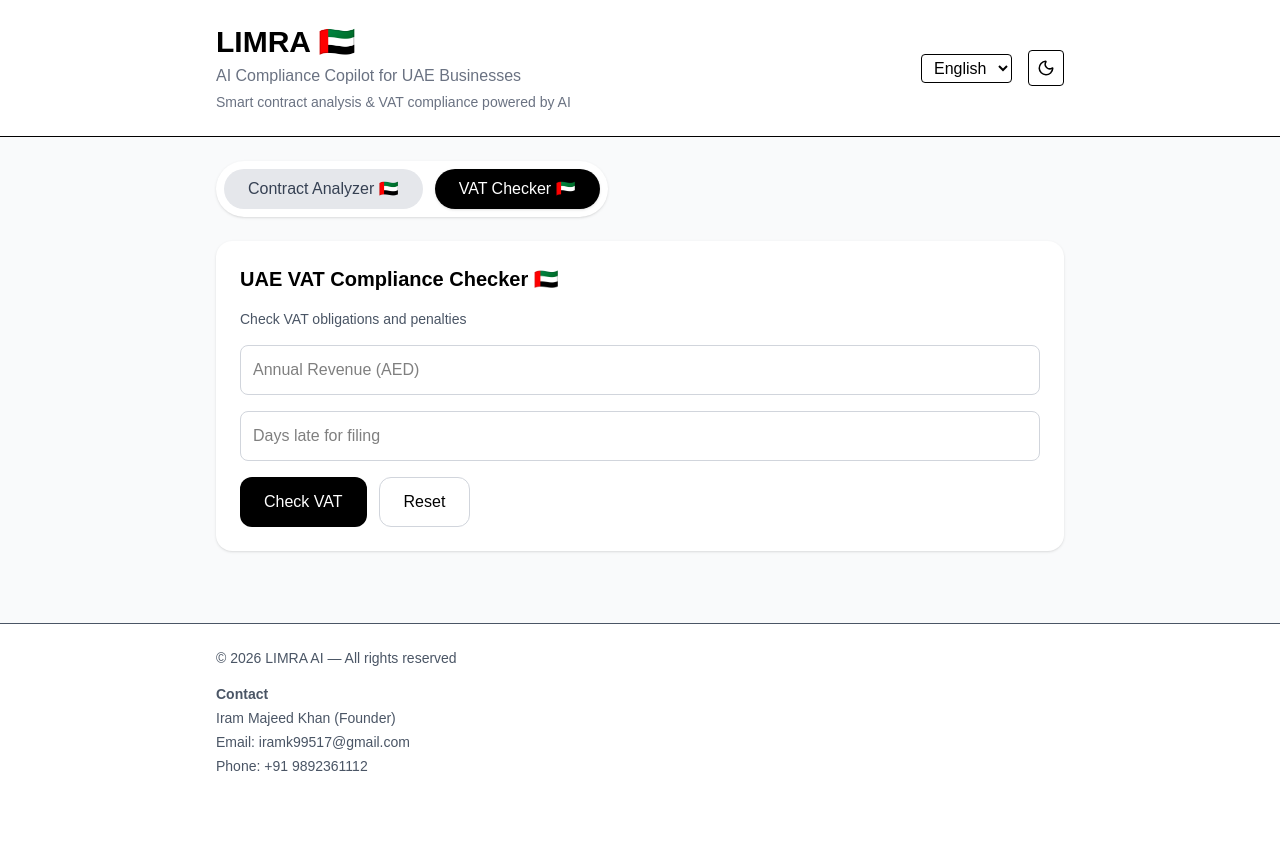
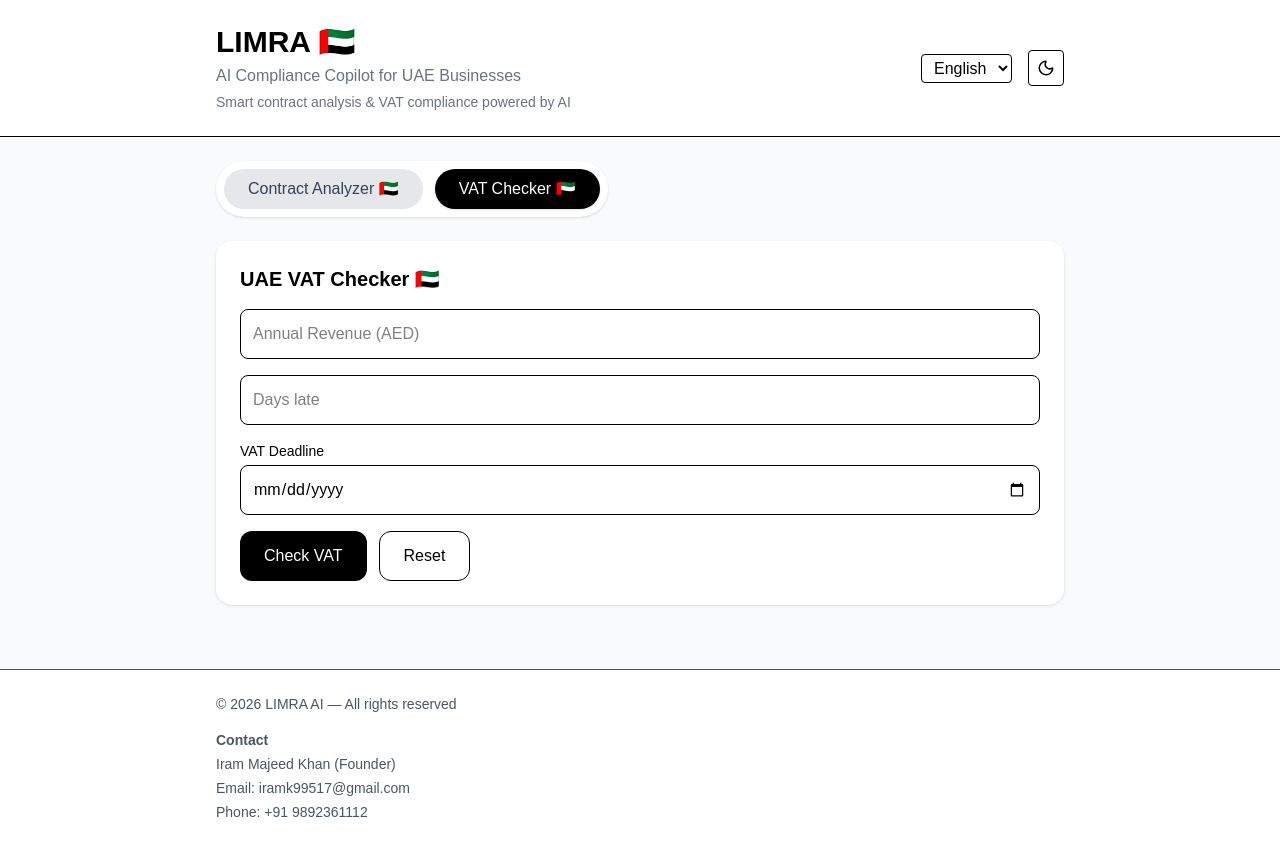
Before and after one commit to IramKhan99517/ai-compliance-copilot, a Next.js app: page / in a window 1280 px wide. Both pictures are taken after a click on the button "VAT Checker 🇦🇪". Before the commit the page ends 800 px from the top, so only its background shows below. Built offline with nearby package versions, Linux system fonts and the light colour scheme.

Commit message:
Update VatChecker.tsx

```diff
--- a/app/components/VatChecker.tsx
+++ b/app/components/VatChecker.tsx
@@ -1,13 +1,20 @@
 "use client";
 
-import { useState } from "react";
+import { useState, useEffect } from "react";
 
 export default function VatChecker({ language = "en" }: { language?: string }) {
   const [revenue, setRevenue] = useState("");
   const [lateDays, setLateDays] = useState("");
+  const [deadline, setDeadline] = useState("");
   const [result, setResult] = useState<any>(null);
 
   const isArabic = language === "ar";
+
+  // ✅ Load saved deadline
+  useEffect(() => {
+    const savedDeadline = localStorage.getItem("vat_deadline");
+    if (savedDeadline) setDeadline(savedDeadline);
+  }, []);
 
   const handleCheck = () => {
     const rev = Number(revenue);
@@ -23,78 +30,71 @@ export default function VatChecker({ language = "en" }: { language?: string }) {
     // ✅ Registration logic
     if (rev >= 375000) {
       status = isArabic
-        ? "✅ التسجيل في ضريبة القيمة المضافة إلزامي"
-        : "✅ Mandatory VAT registration required in UAE";
+        ? "✅ التسجيل إلزامي"
+        : "✅ Mandatory VAT registration required";
 
       steps = isArabic
         ? [
-            "إنشاء حساب على بوابة الهيئة الاتحادية للضرائب عبر https://eservices.tax.gov.ae",
+            "إنشاء حساب على بوابة FTA",
             "تعبئة نموذج التسجيل",
-            "تحميل المستندات المطلوبة",
-            "الحصول على رقم TRN"
-          ]
-        : [
-            "Create FTA account via https://eservices.tax.gov.ae",
-            "Fill VAT registration application",
-            "Upload required documents",
-            "Receive TRN"
-          ];
-    } else if (rev >= 187500) {
-      status = isArabic
-        ? "⚠️ يمكنك التسجيل طوعياً"
-        : "⚠️ Eligible for voluntary VAT registration";
-
-      steps = isArabic
-        ? [
-            "إنشاء حساب في بوابة الهيئة",
-            "التقديم للتسجيل الطوعي",
-            "إرسال المستندات",
+            "تحميل المستندات",
             "الحصول على TRN"
           ]
         : [
             "Create FTA account",
-            "Apply for voluntary registration",
-            "Submit documents",
-            "Receive TRN"
+            "Fill registration form",
+            "Upload documents",
+            "Get TRN"
           ];
+    } else if (rev >= 187500) {
+      status = isArabic
+        ? "⚠️ تسجيل طوعي"
+        : "⚠️ Eligible for voluntary registration";
+
+      steps = isArabic
+        ? ["إنشاء حساب", "تقديم طلب", "إرسال المستندات", "الحصول على TRN"]
+        : ["Create account", "Apply", "Submit docs", "Get TRN"];
     } else {
       status = isArabic
-        ? "✅ لا يلزم التسجيل حالياً"
-        : "✅ VAT registration not required currently";
+        ? "✅ لا يلزم التسجيل"
+        : "✅ No VAT registration required";
     }
 
     // ✅ Filing
     filing = isArabic
-      ? [
-          "تقديم الإقرارات الضريبية ربع سنوياً عبر بوابة FTA",
-          "الاحتفاظ بالفواتير والسجلات",
-          "دفع الضريبة قبل الموعد",
-          "تقديم خلال 28 يوم من نهاية الفترة"
-        ]
-      : [
-          "File VAT returns quarterly",
-          "Maintain invoices and records",
-          "Pay before deadline",
-          "File within 28 days of period end"
-        ];
+      ? ["تقديم الإقرار", "الاحتفاظ بالسجلات", "الدفع في الوقت"]
+      : ["File returns", "Maintain records", "Pay on time"];
 
     // ✅ Penalty
     if (daysLate > 0) {
       penalty = 1000;
+      if (daysLate > 30) penalty += 2000;
+      penalty += Math.round(rev * 0.02);
+    }
 
-      if (daysLate > 30) penalty += 2000;
-
-      penalty += Math.round(rev * 0.02);
+    // ✅ Save deadline
+    if (deadline) {
+      localStorage.setItem("vat_deadline", deadline);
     }
 
     setResult({ status, steps, filing, penalty, lateDays: daysLate });
   };
 
-  const handleReset = () => {
-    setRevenue("");
-    setLateDays("");
-    setResult(null);
+  // ✅ Deadline logic
+  const calculateDays = () => {
+    if (!deadline) return null;
+
+    const today = new Date();
+    const due = new Date(deadline);
+
+    const diff = Math.floor(
+      (due.getTime() - today.getTime()) / (1000 * 60 * 60 * 24)
+    );
+
+    return diff;
   };
+
+  const daysLeft = calculateDays();
 
   return (
     <div className="
@@ -105,29 +105,14 @@ export default function VatChecker({ language = "en" }: { language?: string }) {
 
       {/* ✅ TITLE */}
       <h2 className="text-xl font-semibold">
-        {isArabic
-          ? "مدقق ضريبة القيمة المضافة 🇦🇪"
-          : "UAE VAT Compliance Checker 🇦🇪"}
+        {isArabic ? "مدقق ضريبة القيمة المضافة 🇦🇪" : "UAE VAT Checker 🇦🇪"}
       </h2>
 
-      {/* ✅ Subtitle */}
-      <p className="text-sm text-gray-600 dark:text-gray-300">
-        {isArabic
-          ? "تحقق من الالتزامات والغرامات"
-          : "Check VAT obligations and penalties"}
-      </p>
-
-      {/* ✅ Revenue input */}
+      {/* ✅ Revenue */}
       <input
         type="number"
-        placeholder={
-          isArabic ? "الإيرادات السنوية (درهم)" : "Annual Revenue (AED)"
-        }
-        className="
-          w-full border p-3 rounded-lg
-          bg-white text-black border-gray-300
-          dark:bg-gray-700 dark:text-white dark:border-gray-600
-        "
+        placeholder={isArabic ? "الإيرادات السنوية" : "Annual Revenue (AED)"}
+        className="w-full border p-3 rounded-lg dark:bg-gray-700"
         value={revenue}
         onChange={(e) => setRevenue(e.target.value)}
       />
@@ -135,69 +120,78 @@ export default function VatChecker({ language = "en" }: { language?: string }) {
       {/* ✅ Late days */}
       <input
         type="number"
-        placeholder={
-          isArabic ? "عدد أيام التأخير" : "Days late for filing"
-        }
-        className="
-          w-full border p-3 rounded-lg
-          bg-white text-black border-gray-300
-          dark:bg-gray-700 dark:text-white dark:border-gray-600
-        "
+        placeholder={isArabic ? "أيام التأخير" : "Days late"}
+        className="w-full border p-3 rounded-lg dark:bg-gray-700"
         value={lateDays}
         onChange={(e) => setLateDays(e.target.value)}
       />
 
+      {/* ✅ NEW: Deadline input */}
+      <div>
+        <label className="text-sm block mb-1">
+          {isArabic ? "تاريخ الاستحقاق" : "VAT Deadline"}
+        </label>
+        <input
+          type="date"
+          value={deadline}
+          onChange={(e) => setDeadline(e.target.value)}
+          className="w-full border p-3 rounded-lg dark:bg-gray-700"
+        />
+      </div>
+
+      {/* ✅ DEADLINE ALERT */}
+      {daysLeft !== null && (
+        <>
+          {daysLeft >= 0 && daysLeft <= 5 && (
+            <div className="p-3 bg-yellow-100 dark:bg-yellow-600/20 rounded-lg">
+              ⚠️ {isArabic
+                ? `متبقي ${daysLeft} يوم`
+                : `Due in ${daysLeft} days`}
+            </div>
+          )}
+
+          {daysLeft < 0 && (
+            <div className="p-3 bg-red-100 dark:bg-red-600/20 rounded-lg">
+              ❌ {isArabic ? "تم تجاوز الموعد" : "Deadline missed!"}
+            </div>
+          )}
+        </>
+      )}
+
       {/* ✅ Buttons */}
       <div className="flex gap-3">
-
         <button
           onClick={handleCheck}
-          className="
-            px-6 py-3 rounded-xl transition transform hover:scale-105 active:scale-95
-            bg-black text-white hover:bg-gray-900
-            dark:bg-white dark:text-black dark:hover:bg-gray-200
-          "
+          className="px-6 py-3 bg-black text-white rounded-xl hover:scale-105 active:scale-95 transition dark:bg-white dark:text-black"
         >
           {isArabic ? "تحقق الآن" : "Check VAT"}
         </button>
 
         <button
-          onClick={handleReset}
-          className="
-            px-6 py-3 border rounded-xl transition transform active:scale-95
-            bg-white text-black border-gray-300
-            dark:bg-gray-700 dark:text-white dark:border-gray-500
-          "
+          onClick={() => {
+            setRevenue("");
+            setLateDays("");
+            setDeadline("");
+            setResult(null);
+          }}
+          className="px-6 py-3 border rounded-xl"
         >
           {isArabic ? "إعادة تعيين" : "Reset"}
         </button>
-
       </div>
 
       {/* ✅ RESULT */}
       {result && (
-        <div className="space-y-4 mt-4">
+        <div className="space-y-4 mt-4 animate-fadeIn">
 
-          {/* ✅ Status */}
-          <div className="
-            p-4 rounded-lg font-medium
-            bg-gray-100 text-black
-            dark:bg-gray-700 dark:text-white
-          ">
+          <div className="p-4 bg-gray-100 dark:bg-gray-700 rounded-lg">
             {result.status}
           </div>
 
-          {/* ✅ Steps */}
           {result.steps.length > 0 && (
-            <div className="
-              p-4 rounded-lg
-              bg-blue-50 text-black
-              dark:bg-blue-900/20 dark:text-blue-300
-            ">
-              <h3 className="font-semibold mb-2">
-                📋 {isArabic ? "خطوات التسجيل" : "Registration Steps"}
-              </h3>
-              <ul className="space-y-1">
+            <div className="p-4 bg-blue-50 dark:bg-blue-900/20 rounded-lg">
+              <h3>📋 Steps</h3>
+              <ul>
                 {result.steps.map((s: string, i: number) => (
                   <li key={i}>• {s}</li>
                 ))}
@@ -205,33 +199,19 @@ export default function VatChecker({ language = "en" }: { language?: string }) {
             </div>
           )}
 
-          {/* ✅ Filing */}
-          <div className="
-            p-4 rounded-lg
-            bg-green-50 text-black
-            dark:bg-green-900/20 dark:text-green-300
-          ">
-            <h3 className="font-semibold mb-2">
-              💡 {isArabic ? "إرشادات الامتثال" : "Compliance"}
-            </h3>
-            <ul className="space-y-1">
+          <div className="p-4 bg-green-50 dark:bg-green-900/20 rounded-lg">
+            <h3>💡 Compliance</h3>
+            <ul>
               {result.filing.map((f: string, i: number) => (
                 <li key={i}>• {f}</li>
               ))}
             </ul>
           </div>
 
-          {/* ✅ Penalty */}
           {result.lateDays > 0 && (
-            <div className="
-              p-4 rounded-lg
-              bg-red-50 text-black
-              dark:bg-red-900/20 dark:text-red-300
-            ">
-              <h3 className="font-semibold text-red-600 dark:text-red-400">
-                ⚠️ {isArabic ? "غرامة التأخير" : "Penalty"}
-              </h3>
-              <p className="font-bold mt-2">AED {result.penalty}</p>
+            <div className="p-4 bg-red-50 dark:bg-red-900/20 rounded-lg">
+              <h3>⚠️ Penalty</h3>
+              <p>AED {result.penalty}</p>
             </div>
           )}
 
```
